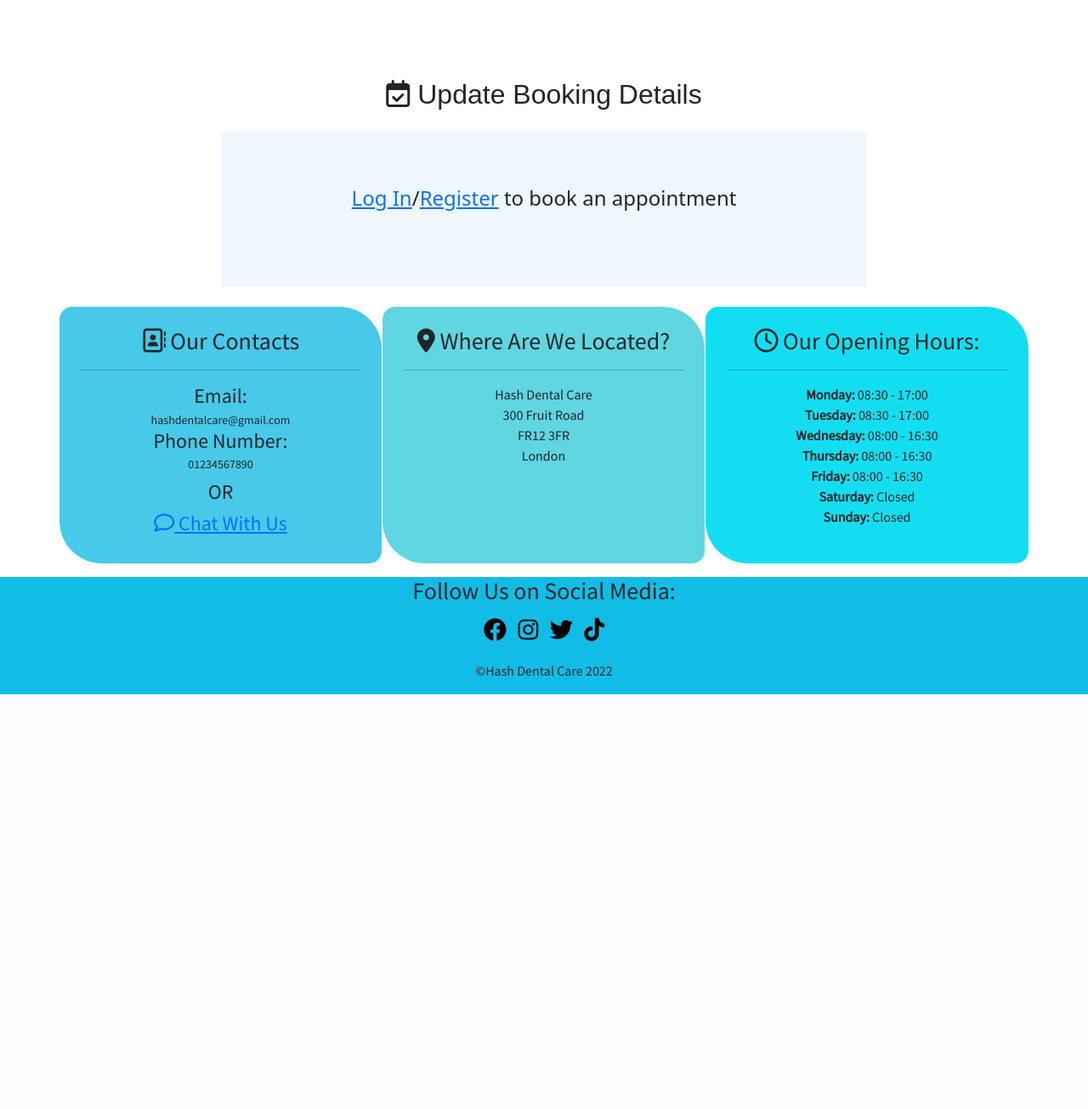
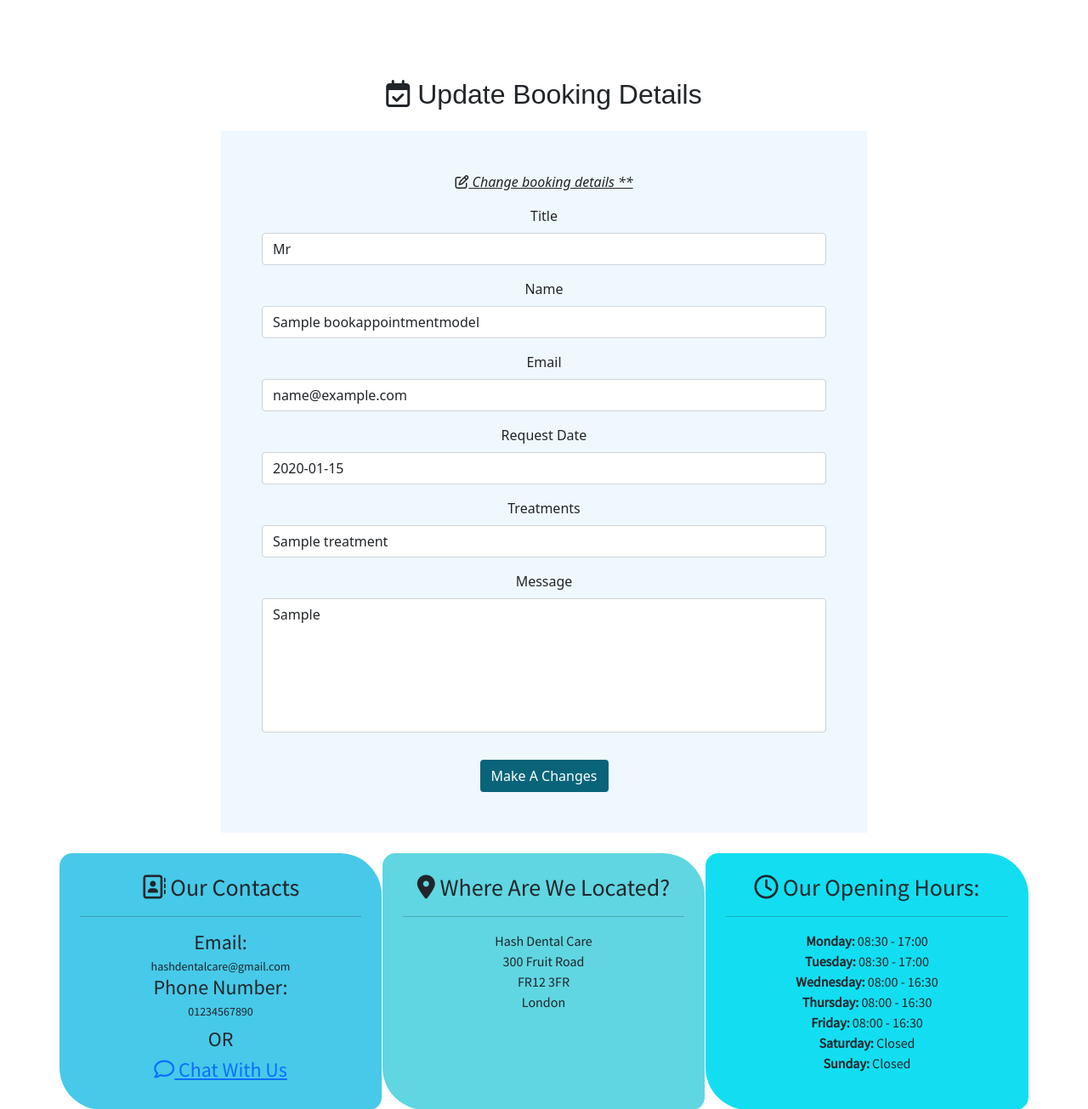
Before and after one commit to hashim222/hash-dental-care, a Django app: page /update_appointment/1 in a window 1280 px wide. Shown: the part 116-1421 px from the top of the page at 85% size. Before the commit the page ends 933 px from the top, so only its background shows below. Run offline with Django 3.2, Linux system fonts and the light colour scheme; tables that the repository leaves empty hold one stand-in row (values such as "Sample post"); some libraries are stand-ins or nearby versions.

Commit message:
removed some of the inline css style and added to external

```diff
--- a/booking_app/forms.py
+++ b/booking_app/forms.py
@@ -1,7 +1,7 @@
 import datetime
+from bootstrap_datepicker_plus.widgets import DatePickerInput
 from django import forms
 from .models import BookAppointmentModel
-from bootstrap_datepicker_plus.widgets import DatePickerInput
 
 # gets the current date so that ican disable the past date
 current_date = str(datetime.date.today())
@@ -25,6 +25,7 @@ class BookAppointmentForm(forms.ModelForm):
         widgets = {
             'created_date': DatePickerInput(
                 options={
+                    "format": "DD/MM/YYYY",
                     "showClose": True,
                     "showClear": True,
                     "showTodayButton": True,
--- a/dentist/settings.py
+++ b/dentist/settings.py
@@ -32,7 +32,7 @@ SECRET_KEY = os.environ.get('SECRET_KEY')
 
 
 # SECURITY WARNING: don't run with debug turned on in production!
-DEBUG = True
+DEBUG = False
 
 ALLOWED_HOSTS = [
     'hash-dental-care.herokuapp.com', '127.0.0.1', 'localhost'
@@ -157,7 +157,7 @@ AUTH_PASSWORD_VALIDATORS = [
 # Internationalization
 # https://docs.djangoproject.com/en/3.2/topics/i18n/
 
-LANGUAGE_CODE = 'en-us'
+LANGUAGE_CODE = 'en-GB'
 
 TIME_ZONE = 'Europe/London'
 
--- a/static/css/style.css
+++ b/static/css/style.css
@@ -7,6 +7,35 @@ html {
 
 header {
     margin-bottom: 12rem;
+}
+
+.display-username-on-smaller-devices,
+.hamburgur-nav-icon,
+.display-username-on-larger-devices,
+.form-sending-btn,
+.confirm-delete-form,
+.send-contact-form-btn,
+.emergency-support-bg-color,
+.user-not-currently-booked,
+.user-not-currently-booked,
+.next-paginated-btn,
+.previous-paginated-btn,
+.update-form-btn {
+    background-color: #09647a;
+}
+
+.form-bg-color,
+.register-to-book-an-appointment,
+.update-booking-form-bg {
+    background-color: aliceblue
+}
+
+.request-an-appointment,
+.contact-page-header-text,
+.your-appointments-header-text,
+.update-appointments-page-header-text,
+.treatments-header {
+    font-family: 'Oswald', sans-serif
 }
 
 /* site navbar */
@@ -81,7 +110,7 @@ nav {
         font-size: 90%;
     }
 
-    .welcome-home-page-image{
+    .welcome-home-page-image {
         width: 90%;
     }
 
@@ -103,11 +132,6 @@ nav {
 
 
 /* our treatments */
-.treatments-header {
-    font-family: 'Oswald', sans-serif;
-    ;
-}
-
 .treatments-hero {
     margin-top: 50px;
 }
@@ -159,6 +183,12 @@ nav {
     padding: 8px;
 }
 
+/* notifications */
+.next-paginated-btn:hover,
+.previous-paginated-btn:hover {
+    background-color: #09647a;
+    color: white;
+}
 
 
 /* footer */
@@ -198,6 +228,8 @@ footer {
 
 }
 
-.social-media-icons>li>a:hover {
-    color: #09647a;
+.social-media-icons>li>a:hover,
+.next-paginated-btn,
+.previous-paginated-btn {
+    color: white;
 }
--- a/templates/base.html
+++ b/templates/base.html
@@ -42,8 +42,8 @@
                 {% if user.is_authenticated %}
                 <div class="d-block d-lg-none">
                     <div class="d-none d-sm-inline">
-                        <span aria-current="page" style="background-color: #09647a;"
-                            class="btn text-white toggle-login">{{ user }}</span>
+                        <span aria-current="page"
+                            class="btn text-white toggle-login display-username-on-smaller-devices">{{ user }}</span>
                     </div>
                     <div class="d-inline">
                         <a aria-current="page" href="{% url 'account_logout' %}"
@@ -64,10 +64,12 @@
                 </div>
                 {% endif %}
 
-                <button class="navbar-toggler" type="button" data-bs-toggle="collapse" data-bs-target="#navbarNav"
-                    aria-controls="navbarNav" aria-expanded="false" aria-label="Toggle navigation">
+                <button class="navbar-toggler hamburgur-nav-icon" type="button" data-bs-toggle="collapse"
+                    data-bs-target="#navbarNav" aria-controls="navbarNav" aria-expanded="false"
+                    aria-label="Toggle navigation">
                     <span class="navbar-toggler-icon"></span>
                 </button>
+
                 <div class="collapse navbar-collapse" id="navbarNav">
                     <ul class="navbar-nav mx-lg-5 mx-4">
                         <li class="nav-item nav-bg-design">
@@ -96,8 +98,8 @@
                 <div class="d-none d-lg-block">
                     <ul class="navbar-nav">
                         <li class="nav-item nav-bg-design border-0">
-                            <a class="nav-link text-white rounded" aria-current="page"
-                                style="background-color: #09647a;">{{ user }}</a>
+                            <a class="nav-link text-white rounded display-username-on-larger-devices"
+                                aria-current="page">{{ user }}</a>
                         </li>
                         <li class="nav-item nav-bg-design">
                             <a class="nav-link" aria-current="page" href="{% url 'account_logout' %}">Logout</a>
@@ -123,7 +125,7 @@
     <section class="container">
         <!-- display messages -->
         <div class="row">
-            <div class="col-12 hide-form-message">
+            <div class="col-12 col-md-8 offset-md-2 hide-form-message">
                 {% for message in messages %}
                 <div class="message">
                     {% if message %}
--- a/templates/confirm_delete.html
+++ b/templates/confirm_delete.html
@@ -5,7 +5,7 @@
 <!-- confirm delete appointment options for user -->
 <div class="container my-5">
     <div class="row">
-        <div class="col-10 offset-1 col-md-8 offset-md-2 mt-1 p-5 text-white rounded text-center" style="background-color: #09647a;">
+        <div class="col-10 offset-1 col-md-8 offset-md-2 mt-1 p-5 text-white rounded text-center confirm-delete-form">
             <form method="post">
                 {% csrf_token %}
                 <p>Are you sure you want to cancel an appointment <strong class="fst-italic">{{ object }}</strong>?</p>
--- a/templates/update_appointments.html
+++ b/templates/update_appointments.html
@@ -11,39 +11,26 @@
 
     <div class="row my-3">
         <div class="col-12">
-            <h2 class="text-center" style="font-family: 'Oswald', sans-serif;"><i
+            <h2 class="text-center update-appointments-page-header-text"><i
                     class="fa-regular fa-calendar-check"></i> Update Booking Details
             </h2>
         </div>
     </div>
 
-    <!-- to book an appointment user's needs to be logged in -->
-    {% if user.is_authenticated %}
+    <!-- update appointment form -->
     <div class="row mt-3">
-        <div class="col-10 offset-1 col-md-8 offset-md-2 mt-2 mt-sm-2 mt-md-0 p-4 p-sm-5"
-            style="background-color: aliceblue;">
+        <div class="col-10 offset-1 col-md-8 offset-md-2 mt-2 mt-sm-2 mt-md-0 p-4 p-sm-5 update-booking-form-bg">
             <p class="fst-italic fs-6 text-center mt-2 mt-md-0 text-decoration-underline"><i
                     class="fa-regular fa-pen-to-square"></i> Change booking details **
             </p>
-            <!-- book appointment forms -->
+
             <form method="POST" class="text-center">
                 {% csrf_token %}
                 {% bootstrap_form form %}
-                <button class="mt-3 btn" type="submit" style="background-color:#09647a; color: white;">Make A Changes</button>
+                <button class="mt-3 btn text-white update-form-btn" type="submit">Make A Changes</button>
             </form>
         </div>
     </div>
-
-    {% else %}
-    <div class="row mt-3">
-        <div class="col-10 offset-1 col-md-8 offset-md-2 mt-2 mt-sm-2 mt-md-0 p-4 p-sm-5"
-            style="background-color: aliceblue;">
-            <div class="alert" role="alert">
-                <h4 class="text-center"><a href="{% url 'account_login' %}">Log In</a>/<a href="{% url 'account_signup' %}">Register</a> to book an appointment</h4>
-            </div>
-        </div>
-    </div>
-    {% endif %}
 </div>
 
 
```
Also changed, not shown: templates/book_appointments.html (+4 -6 lines), templates/contact.html (+4 -5 lines), templates/notifications.html (+6 -9 lines).
